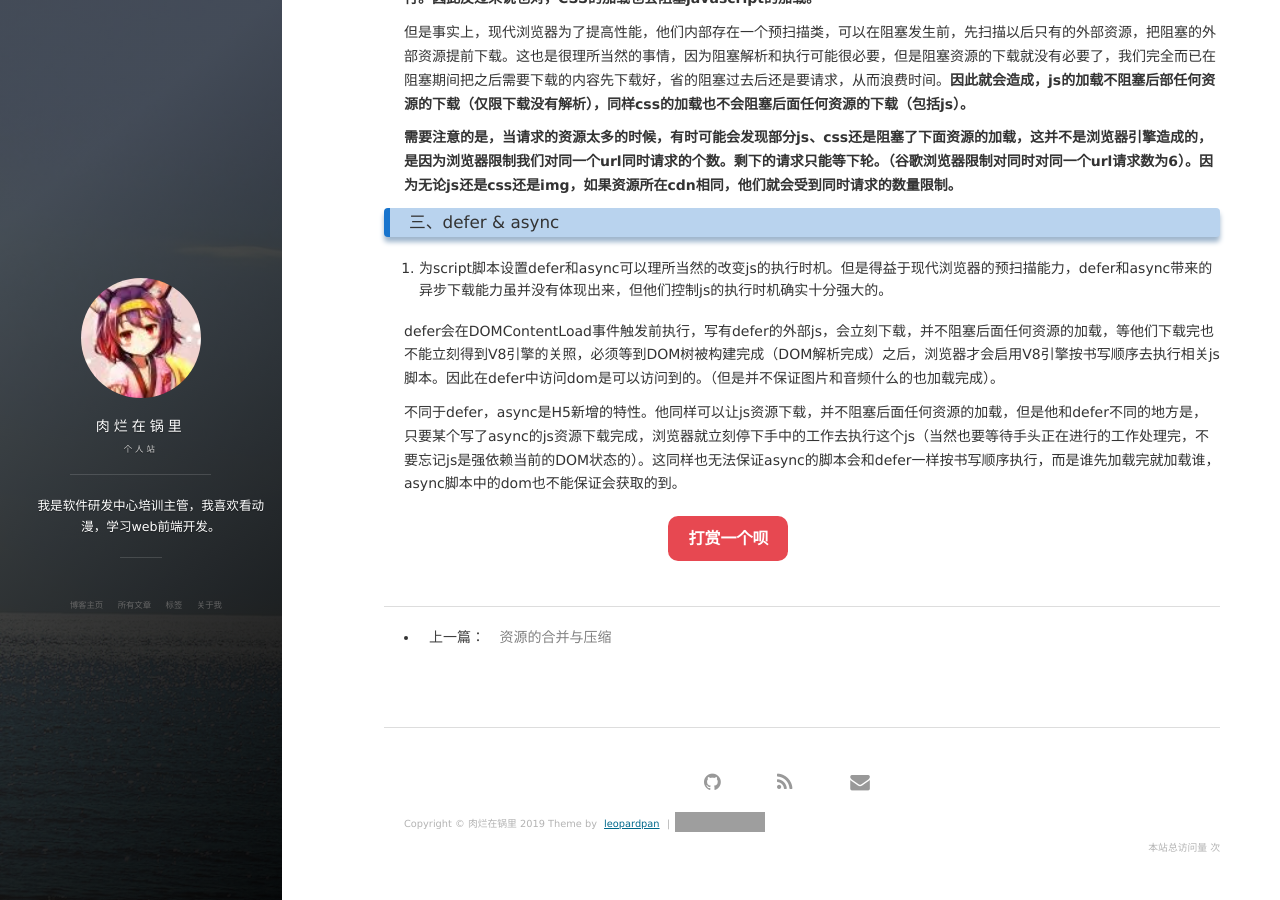
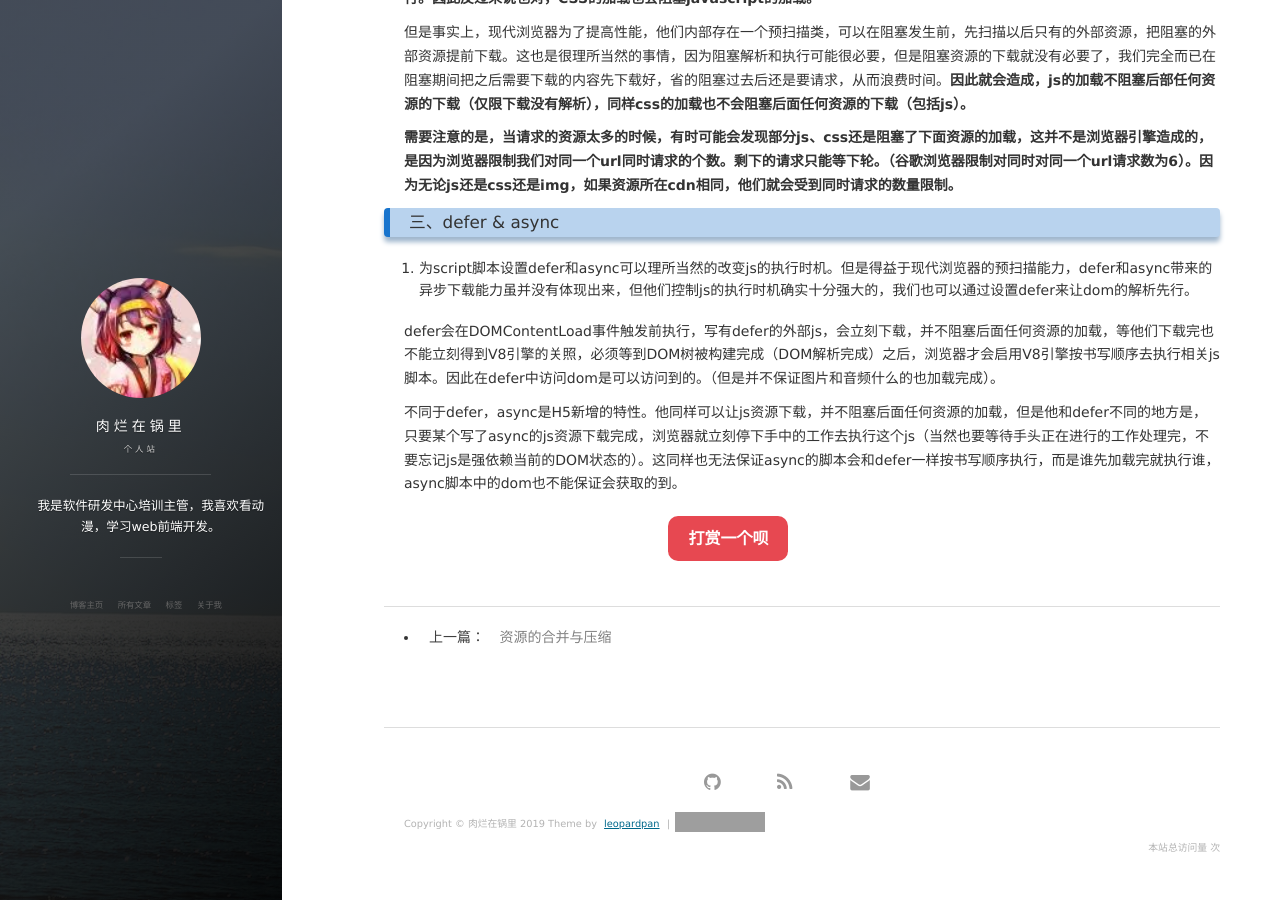
Before and after one commit to FDirectionClear/fdirectionclear.github.io, a Jekyll site: the page built from _posts/2019-07-30-XNYH-zuseguanxi.md, in a window 1280 px wide and 900 px high, scrolled down 1227 px. Built offline with Jekyll 4.4.1, drawn with Linux system fonts in a browser that asks for light colours; nearby versions of some CDN libraries; comment, search, counter and statistics services are not loaded; grey boxes are pictures that could not be loaded.

Commit message:
Update 2019-07-30-XNYH-zuseguanxi.md

```diff
--- a/_posts/2019-07-30-XNYH-zuseguanxi.md
+++ b/_posts/2019-07-30-XNYH-zuseguanxi.md
@@ -41,8 +41,8 @@ tag: 性能优化
 
 ### 三、defer & async
 
-1.  为script脚本设置defer和async可以理所当然的改变js的执行时机。但是得益于现代浏览器的预扫描能力，defer和async带来的异步下载能力虽并没有体现出来，但他们控制js的执行时机确实十分强大的。
+1.  为script脚本设置defer和async可以理所当然的改变js的执行时机。但是得益于现代浏览器的预扫描能力，defer和async带来的异步下载能力虽并没有体现出来，但他们控制js的执行时机确实十分强大的，我们也可以通过设置defer来让dom的解析先行。
 
 defer会在DOMContentLoad事件触发前执行，写有defer的外部js，会立刻下载，并不阻塞后面任何资源的加载，等他们下载完也不能立刻得到V8引擎的关照，必须等到DOM树被构建完成（DOM解析完成）之后，浏览器才会启用V8引擎按书写顺序去执行相关js脚本。因此在defer中访问dom是可以访问到的。（但是并不保证图片和音频什么的也加载完成）。
 
-不同于defer，async是H5新增的特性。他同样可以让js资源下载，并不阻塞后面任何资源的加载，但是他和defer不同的地方是，只要某个写了async的js资源下载完成，浏览器就立刻停下手中的工作去执行这个js（当然也要等待手头正在进行的工作处理完，不要忘记js是强依赖当前的DOM状态的）。这同样也无法保证async的脚本会和defer一样按书写顺序执行，而是谁先加载完就加载谁，async脚本中的dom也不能保证会获取的到。
+不同于defer，async是H5新增的特性。他同样可以让js资源下载，并不阻塞后面任何资源的加载，但是他和defer不同的地方是，只要某个写了async的js资源下载完成，浏览器就立刻停下手中的工作去执行这个js（当然也要等待手头正在进行的工作处理完，不要忘记js是强依赖当前的DOM状态的）。这同样也无法保证async的脚本会和defer一样按书写顺序执行，而是谁先加载完就执行谁，async脚本中的dom也不能保证会获取的到。
```
